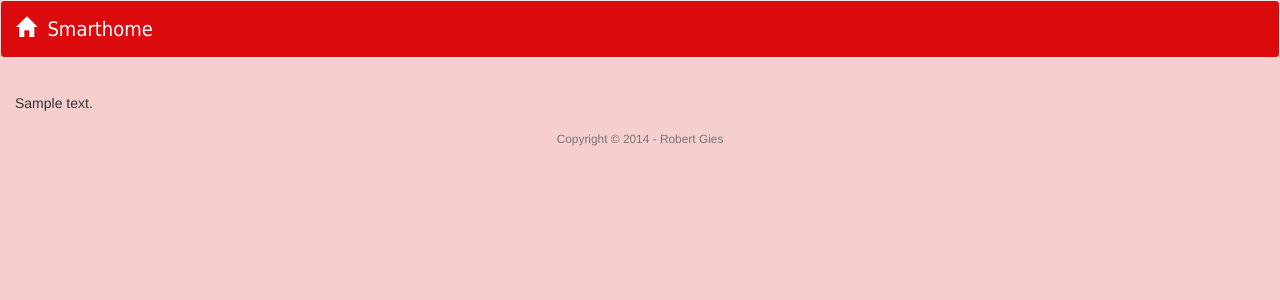
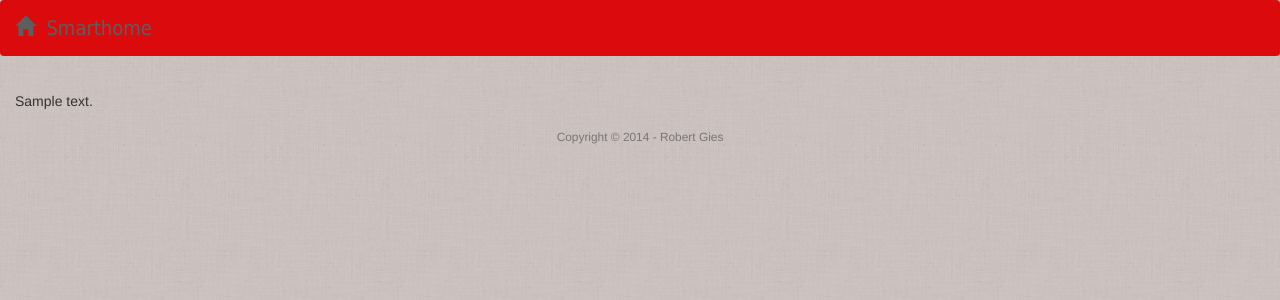
Before and after one commit to rgies/smarthome, a PHP site: template View/DefaultLayout.php in a window 1280 px wide. Shown: the top 300 px of the page. Run offline with PHP 8.4, Linux system fonts and the light colour scheme; the template is opened without the code that fills it: most values are stand-ins (such as "Sample title", 1, 10 or a date in 2020).

Commit message:
Add texture at background

```diff
--- a/Public/css/smarthome.css
+++ b/Public/css/smarthome.css
@@ -1,11 +1,13 @@
 body {
-    background-color: rgba(218, 10, 13, 0.20);
+    /**background-color: rgba(218, 10, 13, 0.20);**/
+    background: #cdc2bf url("../images/texture.png");
 }
 
 /* Top navigation bar design */
 .navbar {
     color: #ffffff;
     background-color: #da0a0d;
+    border: 0px;
 }
 
 .navbar-default .navbar-brand {
```
Also changed, not shown: Public/images/texture.png (added).
